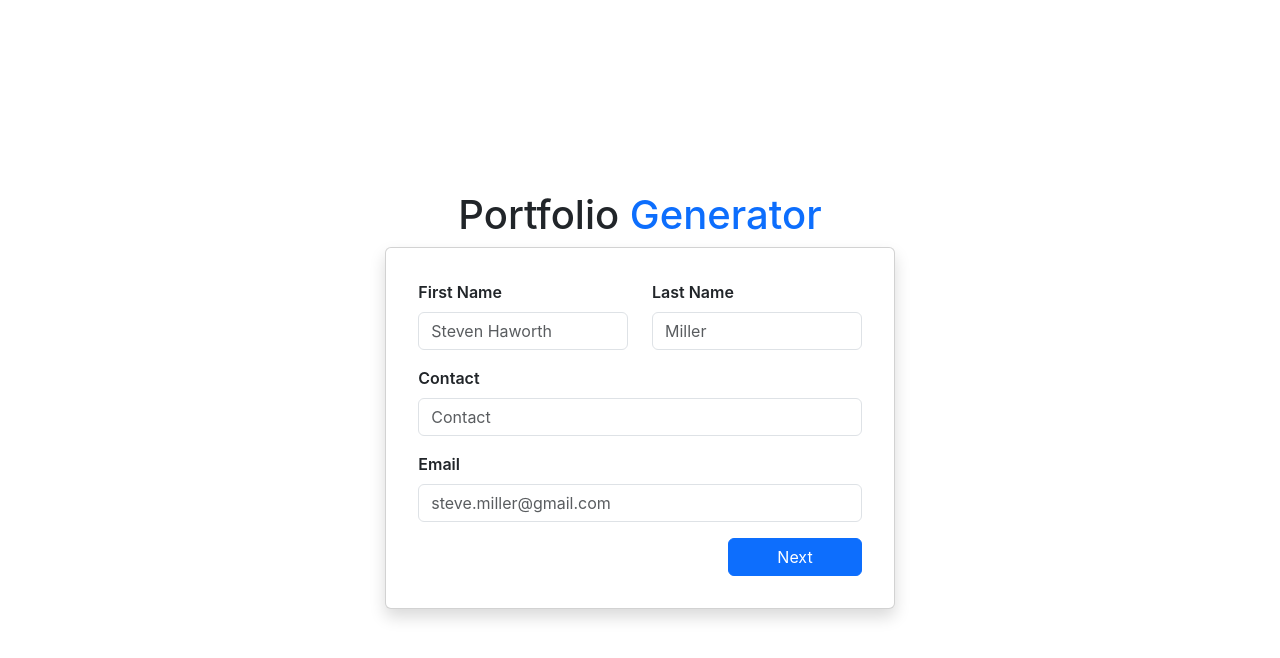
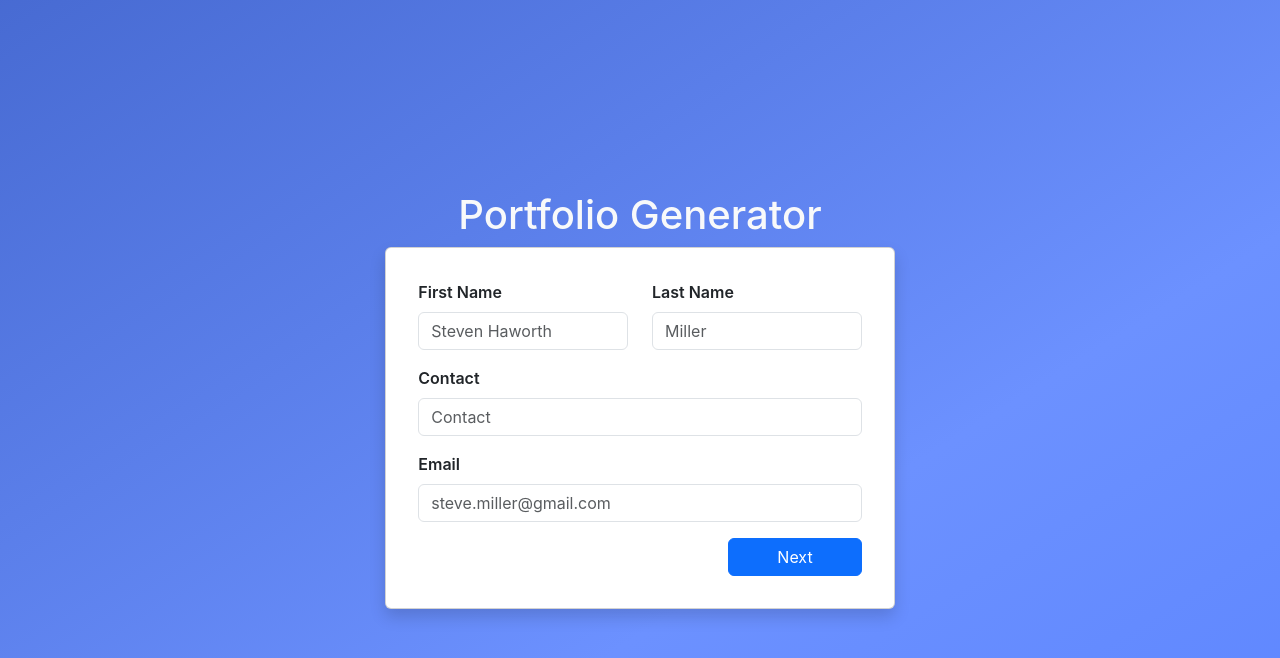
Before and after one commit to saivamsivarma/Portfolio-generator, a React (Create React App) app: page / in a window 1280 px wide. Shown: the top 658 px of the page. Built offline with nearby package versions, Linux system fonts and the light colour scheme.

Commit message:
adding background css to home page

```diff
--- a/src/App.css
+++ b/src/App.css
@@ -1,5 +1,8 @@
 #home-row{
   height: 100vh;
+  background: linear-gradient(to bottom right, #3366FF,#2142A3, #6c91ff, #3366FF);
+  background-size: 400% 400%;
+	animation: gradient 20s ease infinite;
 }
 
 #temp-row {
@@ -43,3 +46,15 @@ label {
     width: 100%;
   }
 }
+
+@keyframes gradient {
+	0% {
+		background-position: 0% 50%;
+	}
+	50% {
+		background-position: 100% 50%;
+	}
+	100% {
+		background-position: 0% 50%;
+	}
+}
--- a/src/App.js
+++ b/src/App.js
@@ -24,11 +24,15 @@ function App() {
     }
   })
   const [step, setStep] = useState(localStorage.getItem('step') ? parseInt(localStorage.getItem('step')) : 0); // stepper contains value; setStepper update the stepper value;
+  const updateStep = (step) =>{
+    setStep(step);
+    localStorage.setItem('step',step);
+  }
   return (
     <Router>
       <Routes>
-        <Route path='/' element={step < 4 ? <Home step={step} setStep={setStep} user={user} setUser={setUser} /> : <Navigate replace to="/template"/>} /> {/* When Brower hits "http:localhost:3000/"" it will display home page*/}
-        <Route path='/template' element={<Template user={user} setStep={setStep}/>} />
+        <Route path='/' element={step < 4 ? <Home step={step} updateStep={updateStep} user={user} setUser={setUser} /> : <Navigate replace to="/template"/>} /> {/* When Brower hits "http:localhost:3000/"" it will display home page*/}
+        <Route path='/template' element={<Template user={user} updateStep={updateStep}/>} />
       </Routes>
     </Router>
   );
--- a/src/pages/Home.jsx
+++ b/src/pages/Home.jsx
@@ -7,7 +7,7 @@ import { TextArea } from "../components/TextArea";
 import DefaultUserImage from "../assets/user.svg";
 
 export function Home(props) {
-    const { step, setStep, user, setUser } = props;
+    const { step, updateStep, user, setUser } = props;
     const fileInput = useRef(null); // useRef used for persist values between render
 
     // for navigation
@@ -68,8 +68,7 @@ export function Home(props) {
 
     const handleForm = () => {
         if (step < 3) {
-            setStep(step + 1);
-            localStorage.setItem("step", step + 1);
+            updateStep(step + 1);
         }
         let user = {
             basicDetails: {
@@ -92,15 +91,14 @@ export function Home(props) {
     }
 
     const handleBack = () => {
-        if (step >= 0) setStep(step - 1);
-        localStorage.setItem("step", step - 1);
+        if (step >= 0) updateStep(step - 1);
     }
 
     return (
         <div className="container-fluid"> {/* className:container-fluid -- Using Bootstrap container from https://getbootstrap.com/docs/5.3/layout/containers/ which adds padding for content in X(left-right) direction */}
             <div className="row justify-content-center align-items-center" id="home-row"> {/* className:row -- Using Bootstrap row from https://getbootstrap.com/docs/5.3/layout/grid/ which adds grid properties to inner content; className: align-items-center used for center content horizontally className:justify-content-center used for center content vertically  ref: https://getbootstrap.com/docs/5.3/utilities/flex/ */}
                 <div className="col col-md-6 col-lg-5"> {/* className:col-10 -- Each row consists of 12 columns col==is class name where 10 say that this element will occupy 5 columns space in a rowref = https://getbootstrap.com/docs/5.3/layout/grid/*/}
-                    <h1 className="text-center">Portfolio <span className="text-primary">Generator</span></h1>
+                    <h1 className="text-center text-light">Portfolio <span>Generator</span></h1>
                     <div className="card shadow p-2"> {/* className: card -- adds css for card effect ref=https://getbootstrap.com/docs/5.3/components/card/; shadow -- adss shadow css for shadow effect ref=https://getbootstrap.com/docs/5.3/utilities/shadows/ ; p-5 --adds padding 5rem to div ref= https://getbootstrap.com/docs/5.3/utilities/spacing/#margin-and-padding;*/}
                         <form className="p-4">
                             {/* Swicth case to render section  based on step  */}
--- a/src/pages/Template.jsx
+++ b/src/pages/Template.jsx
@@ -6,7 +6,7 @@ import { Button } from "../components/Button";
 import { useNavigate } from "react-router-dom";
 
 export function Template(props) {
-    const { user,setStep } = props;
+    const { user,updateStep } = props;
     const redirect = useNavigate();
     const soicalIcons = [
         {
@@ -35,7 +35,7 @@ export function Template(props) {
 
     const handleEdit = () => {
         redirect('/');
-        setStep(0);
+        updateStep(0);
     }
     return (
         <div className="container-fluid">
```
